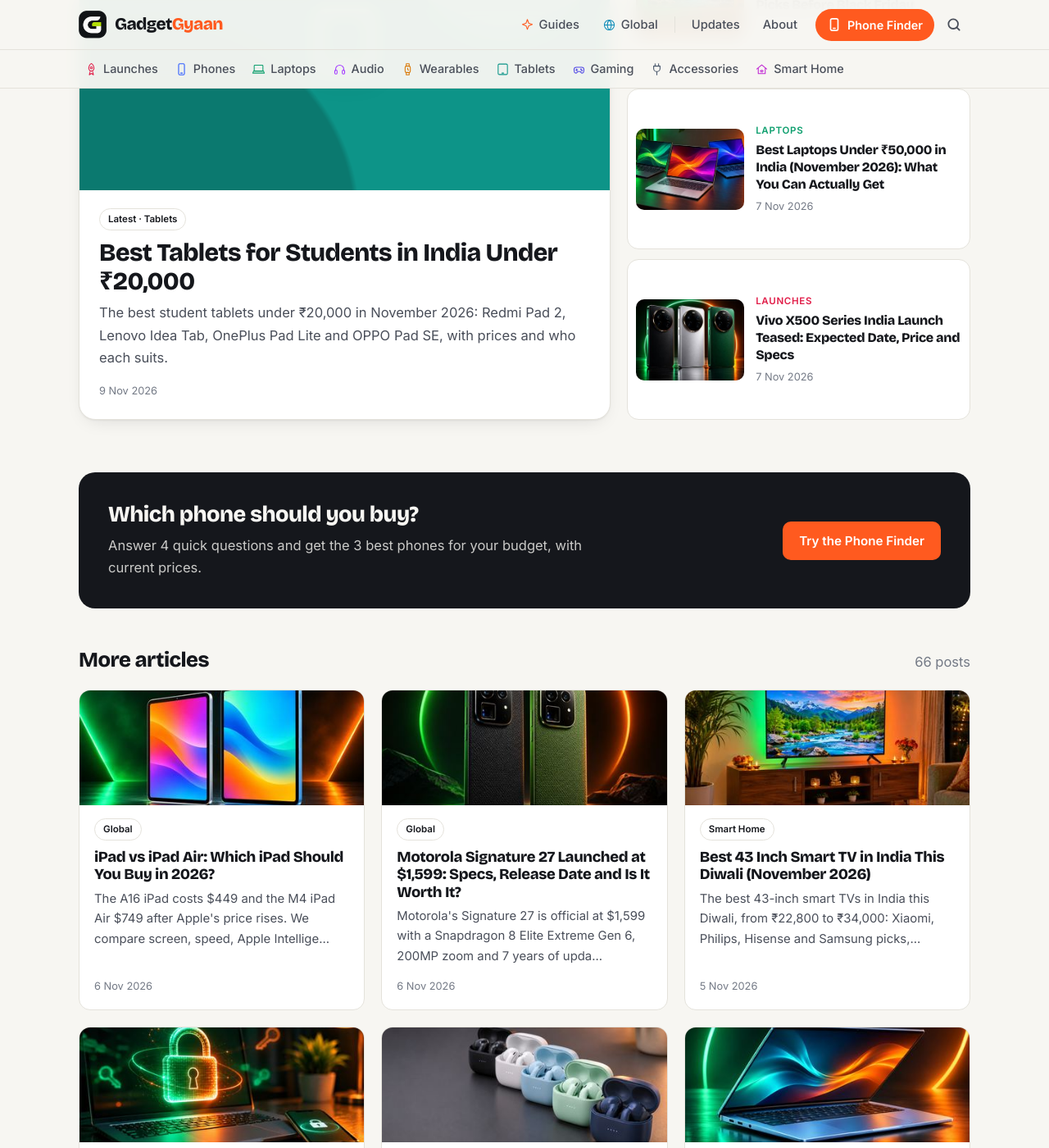
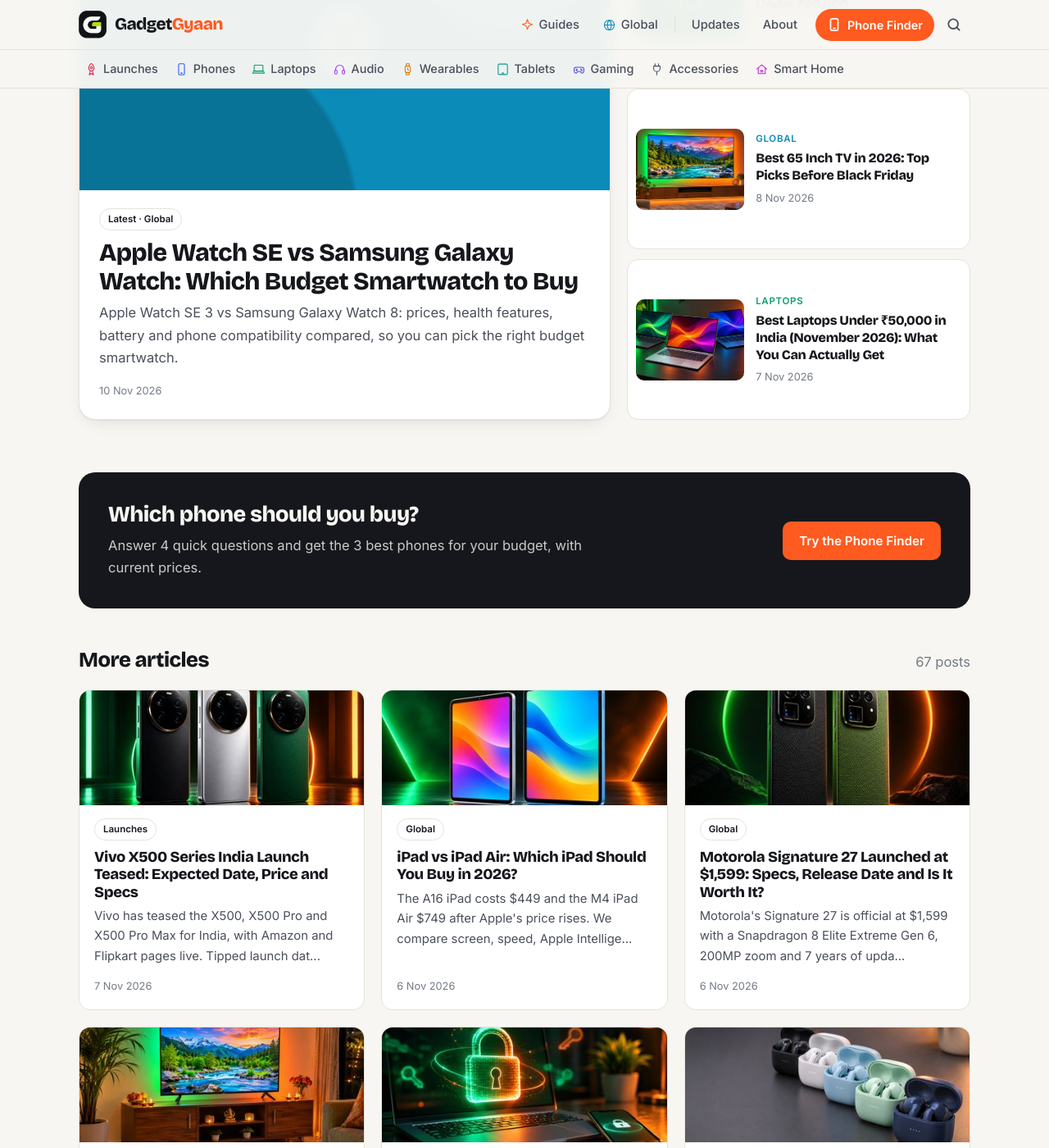
Before and after one commit to kiteksood167/kiteksood167.github.io, a Jekyll site: the page built from index.html, in a window 1280 px wide and 1400 px high, scrolled down 594 px. Shown: the whole window at 82% size. Built offline with Jekyll 4.4.1, drawn with Linux system fonts in a browser that asks for light colours; part of the change alters nothing that is shown.

Commit message:
New post: Apple Watch SE vs Samsung Galaxy Watch: Which Budget Smartwatch to Buy
Co-Authored-By: Claude <noreply@anthropic.com>

```diff
--- a/_data/content_plan.yml
+++ b/_data/content_plan.yml
@@ -4,13 +4,6 @@
 # Launch posts (6:48 PM) and news posts (1:47 PM) are news-driven and are not planned here.
 # Owner's priorities (Oct 2026): Diwali (8 Nov) gift and buying guides before the festival,
 # and about two "X vs Y" comparison posts every week (one India, one Global).
-
-- date: 2026-11-09
-  audience: India
-  category: Tablets
-  title: "Best Tablets for Students in India Under ₹20,000"
-  slug: best-tablets-for-students-under-20000
-  image: best-tablets-for-students-under-20000.jpg
 
 - date: 2026-11-10
   audience: Global
--- a/_posts/2026-10-25-best-smartwatches-for-iphone.md
+++ b/_posts/2026-10-25-best-smartwatches-for-iphone.md
@@ -104,7 +104,7 @@ The limits are the ones you'd expect at this price. Message replies don't work o
 
 Black Friday is about a month away, and Apple Watches are usually among the most discounted gadgets. If none of these is near the prices above, waiting a few weeks could save you money.
 
-**Related reading:** [Smartwatch vs Fitness Band: Which Should You Buy?](/smartwatch-vs-fitness-band/) · [Best Noise Cancelling Headphones Under $100 in 2026](/best-noise-cancelling-headphones-under-100/) · [How to Transfer Data from Android to iPhone](/how-to-transfer-data-from-android-to-iphone/)
+**Related reading:** [Smartwatch vs Fitness Band: Which Should You Buy?](/smartwatch-vs-fitness-band/) · [Apple Watch SE vs Samsung Galaxy Watch: Which Budget Smartwatch to Buy](/apple-watch-se-vs-samsung-galaxy-watch/) · [How to Transfer Data from Android to iPhone](/how-to-transfer-data-from-android-to-iphone/)
 
 ## The bottom line
 
--- /dev/null
+++ b/_posts/2026-11-10-apple-watch-se-vs-samsung-galaxy-watch.md
@@ -0,0 +1,88 @@
+---
+title: "Apple Watch SE vs Samsung Galaxy Watch: Which Budget Smartwatch to Buy"
+seo_title: "Apple Watch SE vs Galaxy Watch: Budget Pick"
+description: "Apple Watch SE 3 vs Samsung Galaxy Watch 8: prices, health features, battery and phone compatibility compared, so you can pick the right budget smartwatch."
+date: 2026-11-10 08:47:00 +0530
+category: Global
+also_in: [Wearables]
+tags: [apple watch se 3, galaxy watch 8, galaxy watch 9, smartwatch, comparison, black friday, usa, uk]
+affiliate: true
+sources:
+  - name: "MacRumors: Apple Watch SE 3 buying advice and features"
+    url: "https://www.macrumors.com/roundup/apple-watch-se"
+  - name: "9to5Mac: Apple Watch SE 3 announced with S10 chip and always-on display"
+    url: "https://9to5mac.com/2025/09/09/apple-watch-se-3-announced-with-s10-chip-and-always-on-display/"
+  - name: "Neowin: Samsung Galaxy Watch8 series specs and prices"
+    url: "https://www.neowin.net/news/samsung-galaxy-watch8-series-packs-a-ton-of-health-features-in-a-cushion-design/"
+  - name: "Digital Trends: Galaxy Watch 9 chip, batteries and price"
+    url: "https://digitaltrends.com/wearables/galaxy-watch-9-brings-a-new-chip-bigger-batteries-one-ui-9-watch-and-a-hefty-asking-price"
+  - name: "Samsung US Support: Galaxy smart watch and phone compatibility"
+    url: "https://www.samsung.com/us/support/answer/ANS00082502/"
+---
+
+The Apple Watch SE 3 and Samsung's Galaxy Watch 8 are the two smartwatches most people look at when they want a good watch without paying flagship prices. They look like rivals, but the first thing that decides between them is not the screen or the battery. It's the phone in your pocket.
+
+<!--more-->
+
+## The short answer: your phone decides
+
+An Apple Watch only works with an iPhone. Samsung's current Galaxy Watches only work with Android phones. Samsung's own support page lists every Wear OS model from the Galaxy Watch4 onward as not compatible with iPhone, because they depend on Google Play services.
+
+So if you have an iPhone, the SE 3 is the budget pick and the Galaxy Watch is off the table. If you have an Android phone, the reverse is true. The rest of this comparison is for people deciding which phone ecosystem to buy into, households with both kinds of phone, and anyone who wants to know what each watch actually gives you for the money.
+
+## Which Galaxy Watch counts as "budget" now?
+
+Samsung launched the Galaxy Watch 9 in July 2026 at $379.99 for the Bluetooth model, $30 more than the Watch 8 started at. That pushes the Watch 9 out of budget territory, so the fairer match for the SE 3 is last year's Galaxy Watch 8. It is still widely sold and is regularly discounted; it dropped to around $218 for the 40mm model during Amazon's summer 2026 Prime Day sale. The older Galaxy Watch FE, which launched at $199 in 2024, is the cheapest option but runs a much older chip.
+
+## Specs side by side
+
+| | Apple Watch SE 3 | Samsung Galaxy Watch 8 |
+|---|---|---|
+| List price (Nov 2026) | from $249 (40mm), $279 (44mm) | from $349.99 (40mm), $379.99 (44mm) |
+| Works with | iPhone only | Android only |
+| Chip | Apple S10 | Exynos W1000 |
+| Display | OLED, always-on, up to 1,000 nits | Super AMOLED, up to 3,000 nits |
+| Screen glass | Ion-X glass | Sapphire crystal |
+| Battery | up to 18 hours (32 in Low Power Mode) | 325mAh (40mm), 435mAh (44mm) |
+| ECG | No | Yes (needs a Samsung phone) |
+| Blood oxygen | No | Yes |
+| Sleep apnea alerts | Yes | Yes (needs a Samsung phone) |
+| Software | watchOS | Wear OS 6 with One UI 8 Watch, Gemini |
+
+Both watches come in GPS-only and cellular versions. The SE 3 cellular models support 5G in select countries and are listed at around $299 (40mm) and $329 (44mm).
+
+## Apple Watch SE 3: what you get
+
+The SE 3, launched in September 2025, closed most of the gap with Apple's pricier watches. It uses the same S10 chip as Apple's Ultra 3, so apps and Siri respond quickly. It also gained the always-on display, which earlier SE models lacked, plus the double-tap and wrist-flick gestures for answering or dismissing things without touching the screen.
+
+On health, the SE 3 adds sleep scores, sleep apnea notifications and wrist temperature sensing for the Vitals app and retrospective ovulation estimates. Charging is about twice as fast as the previous SE, with Apple saying 15 minutes can add up to eight hours of normal use.
+
+What it leaves out: there's no ECG app, no blood oxygen reading and no hypertension alerts. Those are reserved for the Series and Ultra models. Battery life of 18 hours means most people will charge it every day.
+
+## Samsung Galaxy Watch 8: what you get
+
+The Galaxy Watch 8 is Samsung's thinnest regular Galaxy Watch, about 11% slimmer than the Watch 7. Its biggest hardware edge over the SE 3 is the screen: it peaks at 3,000 nits, so it's easier to read in bright sun, and it's covered by sapphire crystal, which resists scratches better than the SE 3's Ion-X glass.
+
+It also has more health sensors. You get ECG, blood oxygen, skin temperature, and Samsung's newer extras, including an Antioxidant Index (a quick reading of carotenoid levels), Bedtime Guidance, Vascular Load tracking during sleep, and a Running Coach. Google's Gemini assistant is built in for voice commands.
+
+The catch is that some of the best health features are Samsung-phone only. Samsung says ECG, irregular heart rhythm notifications and sleep apnea features require a Samsung Galaxy phone. If you use a Pixel, OnePlus or Motorola phone, the Watch 8 still works, but you lose those.
+
+> **Tip:** Check prices against the list price before you buy. Both watches are discounted often, and the SE 3 has sold for around $199 at Amazon several times this year, so a "$50 off" Black Friday tag may be the normal sale price rather than a special deal.
+
+## Which one should you buy?
+
+**Buy the Apple Watch SE 3 if** you have an iPhone, want the cheapest way into the Apple Watch, and mainly care about notifications, workouts, and sleep tracking. It's the better value of the two on list price.
+
+**Buy the Galaxy Watch 8 if** you have an Android phone, especially a Samsung Galaxy, and want ECG and blood oxygen at a lower price than a flagship. The brighter, tougher screen is a real advantage outdoors.
+
+**Consider stepping up if** you need more. iPhone owners who want ECG and longer battery life should look at the Apple Watch Series 12. Samsung owners who want the newest chip and a larger battery can pay extra for the Galaxy Watch 9.
+
+{% include buy.html name="Apple Watch SE 3" query="Apple Watch SE 3 GPS" store="us" note="For iPhone owners. List price from $249." %}
+
+{% include buy.html name="Samsung Galaxy Watch 8" query="Samsung Galaxy Watch 8 Bluetooth" store="us" note="For Android phones. Often discounted below its $349.99 list price." %}
+
+**Related reading:** [Best Smartwatches for iPhone in 2026](/best-smartwatches-for-iphone/) · [Black Friday 2026 Tech Deals: How to Spot a Real Discount](/black-friday-2026-tech-deals-how-to-spot-real-discount/)
+
+## The bottom line
+
+The Apple Watch SE 3 and Galaxy Watch 8 are both strong budget smartwatches, but they don't really compete, because each one only works with its own type of phone. iPhone owners should get the SE 3, which now has an always-on screen and a fast chip from around $249 (November 2026). Android owners should get the Galaxy Watch 8, which adds ECG, blood oxygen and a brighter sapphire screen, and is usually well below its $349.99 list price. Wait for a sale on either one, and compare against recent prices before you call it a deal.
```
